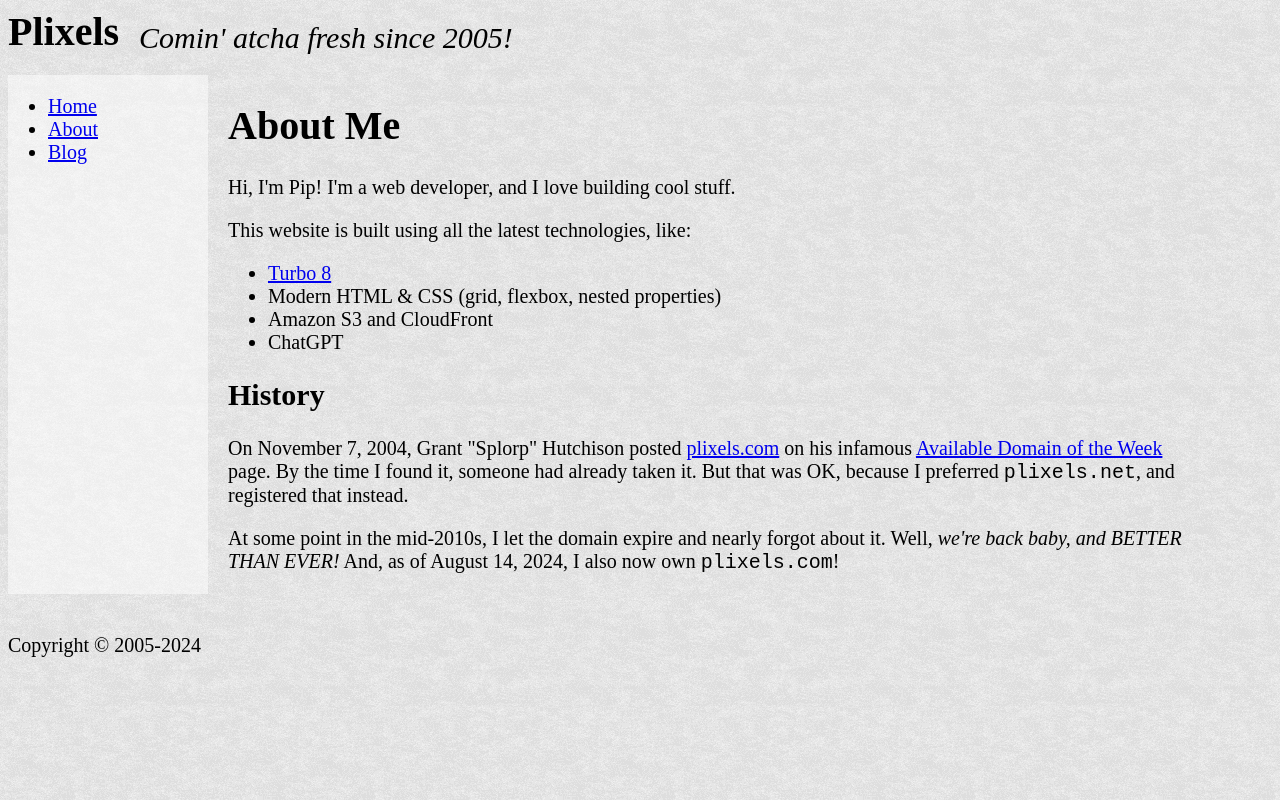
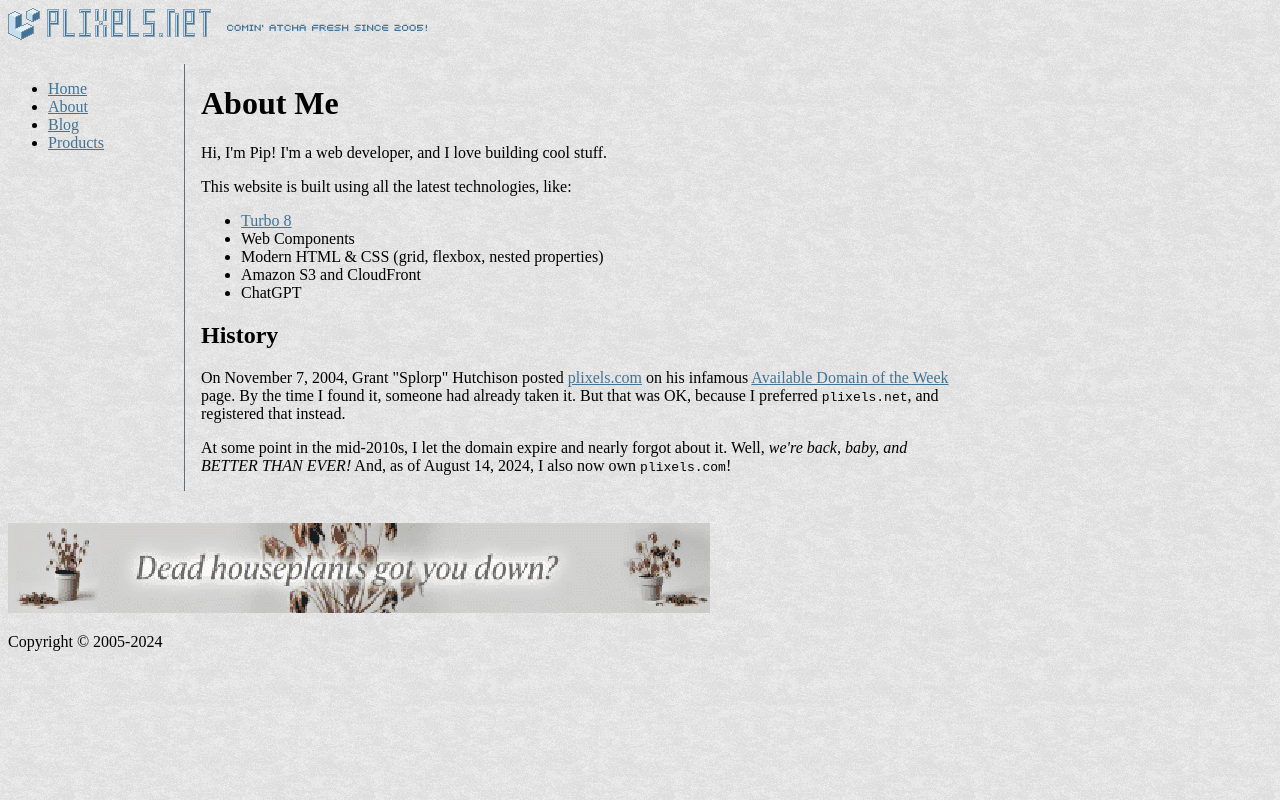
Before and after one commit to philtr/plixels, a plain HTML site: page about.html in a window 1280 px wide. Drawn offline with Linux system fonts and the light colour scheme.

Commit message:
Site updates and banner ads

```diff
--- a/about.html
+++ b/about.html
@@ -17,6 +17,7 @@
         <p>This website is built using all the latest technologies, like:</p>
         <ul>
           <li><a href="https://hotwired.dev">Turbo 8</a></li>
+          <li>Web Components</li>
           <li>Modern HTML &amp; CSS (grid, flexbox, nested properties)</li>
           <li>Amazon S3 and CloudFront</li>
           <li>ChatGPT</li>
@@ -26,8 +27,8 @@
           on his infamous <a href="https://splorp.me/domain">Available Domain of the Week</a> page. By the time I found
           it, someone had already taken it. But that was OK, because I preferred <code>plixels.net</code>, and
           registered that instead.</p>
-        <p>At some point in the mid-2010s, I let the domain expire and nearly forgot about it. Well, <i>we're back baby,
-          and BETTER THAN EVER!</i> And, as of August 14, 2024, I also now own <code>plixels.com</code>!</p>
+        <p>At some point in the mid-2010s, I let the domain expire and nearly forgot about it. Well, <i>we're back,
+          baby, and BETTER THAN EVER!</i> And, as of August 14, 2024, I also now own <code>plixels.com</code>!</p>
       </turbo-frame>
     </main>
     <plx-colophon></plx-colophon>
--- a/components.js
+++ b/components.js
@@ -4,7 +4,7 @@ class PlxHeadline extends HTMLElement {
   connectedCallback() {
     this.innerHTML = `
       <header>
-        <h1>Plixels</h1>
+        <h1><img src="plixels.gif" alt="plixels.net"></h1>
         <h2>Comin' atcha fresh since 2005!</h2>
       </header>
     `
@@ -21,6 +21,7 @@ class PlxNavigation extends HTMLElement {
           <li><a href="/" data-turbo-frame="main" data-turbo-action="advance">Home</a></li>
           <li><a href="/about.html" data-turbo-frame="main" data-turbo-action="advance">About</a></li>
           <li><a href="/blog.html" data-turbo-frame="main" data-turbo-action="advance">Blog</a></li>
+          <li><a href="/products.html" data-turbo-frame="main" data-turbo-action="advance">Products</a></li>
         </ul>
       </nav>
     `
@@ -33,12 +34,28 @@ class PlxColophon extends HTMLElement {
   connectedCallback() {
     this.innerHTML = `
       <footer>
+        <plx-banner-ad></plx-banner-ad>
         <p>Copyright &copy; <a href="https://web.archive.org/web/20050412032749/http://plixels.net/">2005</a>-2024</p>
-      </footer>
+      </footer >
+      `
+  }
+}
+
+class PlxBannerAd extends HTMLElement {
+  constructor() { super() }
+  connectedCallback() {
+    const banners = ["cactus-quencher.gif", "dream-whisper.gif"]
+    const banner = banners[Math.floor(Math.random() * banners.length)]
+
+    this.innerHTML = `
+      <p><a href="/products.html" data-turbo-frame="main" data-turbo-action="advance"><img src="banners/${banner}" width="702" height="90"></a></p>
     `
+
+    setTimeout(() => this.connectedCallback(), 30_000)
   }
 }
 
 window.customElements.define('plx-headline', PlxHeadline);
 window.customElements.define('plx-navigation', PlxNavigation);
 window.customElements.define('plx-colophon', PlxColophon);
+window.customElements.define('plx-banner-ad', PlxBannerAd);
--- /dev/null
+++ b/fonts/04b_21__.css
@@ -0,0 +1,6 @@
+@font-face {
+    font-family: '04b_21__';
+    src: url('04b_21__.woff2') format('woff2');
+    font-weight: normal;
+    font-style: normal;
+}
--- a/style.css
+++ b/style.css
@@ -1,12 +1,57 @@
+@font-face {
+    font-family: '04b_21__';
+    src: url('fonts/04B_21__.WOFF2') format('woff2');
+    font-weight: normal;
+    font-style: normal;
+}
+
+:root {
+  --lch-kashmir: 46.11% 26.17 249.62;
+  --lch-tulip-tree: 72.57% 64.01 75.79;
+  --lch-goblin: 55.32% 32.48 146.69;
+  --lch-tawny-port: 24.4% 32.21 348.12;
+  --lch-nevada: 45.73% 7.07 246.98;
+  --lch-shark 17.82% 7.69 251.37;
+
+  --color-link: lch(var(--lch-kashmir));
+  --color-text: lch(var(--lch-shark));
+
+  --serif: "Times New Roman", serif;
+  --serif-size: 20px;
+  --pixel: "04b_21__", sans-serif;
+  --pixel-size: 10px;
+
+  font-family: var(--serif);
+  image-rendering: pixelated;
+}
+
+/* Utility classes */
+.\@2x { zoom: 50% }
+
+.pixelated {
+  image-rendering: pixelated;
+  font-size: 12px;
+  -webkit-font-smoothing: none;
+  -mos-osx-font-smoothing: grayscale;
+  font-smooth: never;
+}
+
+/* Layout */
 body {
-  font-family: "Times New Roman", serif;
-  font-size: 20px;
+  color: var(--color-text);
+  font-family: var(--serif);
   background: url("5028.gif");
-  image-rendering: pixelated;
   display: grid;
   gap: 1em;
   grid-template-columns: 20ch auto;
   max-width: 120ch;
+}
+
+a {
+  color: var(--color-link);
+  &:hover {
+    text-decoration: underline;
+  }
 }
 
 plx-headline {
@@ -14,24 +59,25 @@ plx-headline {
 
   header {
     display: flex;
+    align-items: center;
     gap: 1em;
 
     h1 {
-      align-self: flex-end;
       margin: 0
     }
 
     h2 {
-      align-self: flex-end;
+      color: var(--color-link);
+      font-family: var(--pixel);
+      font-size: var(--pixel-size);
       margin: 0;
+      text-transform: uppercase;
       font-weight: normal;
-      font-style: italic;
     }
   }
 }
 
 plx-navigation {
-  background-color: rgba(255, 255, 255, 0.5);
   height: 100%;
 
   li {
@@ -44,6 +90,8 @@ plx-navigation {
 
 main {
   height: 100%;
+  border-left: 1px solid lch(var(--lch-nevada));
+  padding-left: 1em;
 }
 
 plx-colophon {
@@ -52,5 +100,3 @@ plx-colophon {
     text-decoration: none;
   }
 }
-
-.\@2x { zoom: 50% }
```
Also changed, not shown: products.html (added, +37 -0 lines), .src/cactus-quencher-1.gif (added), .src/cactus-quencher-2.gif (added), banners/cactus-quencher.gif (added), banners/dream-whisper.gif (added), fonts/04B_21__.WOFF2 (added), plixels.gif (added), 1 other file.
